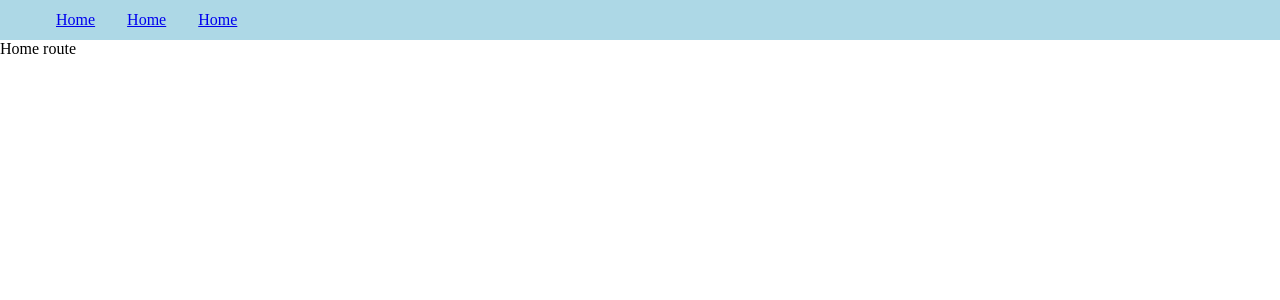
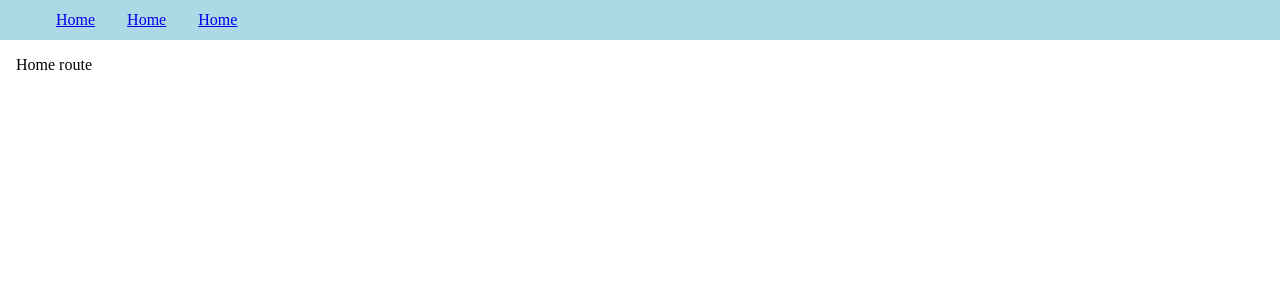
Before and after one commit to PatrickGHub/swing-tracker, a React (Create React App) app: page / in a window 1280 px wide. Shown: the top 300 px of the page. Built offline with nearby package versions, Linux system fonts and the light colour scheme.

Commit message:
Add layout styles

```diff
--- a/src/App.tsx
+++ b/src/App.tsx
@@ -3,9 +3,7 @@ import Routes from './Routes'
 const App = () => {
   return (
     <div className="App">
-      <main>
-        <Routes />
-      </main>
+      <Routes />
     </div>
   );
 }
--- a/src/index.tsx
+++ b/src/index.tsx
@@ -1,7 +1,7 @@
 import React from 'react'
 import ReactDOM from 'react-dom/client'
 import App from './App'
-import './main.scss'
+import './scss/main.scss'
 
 const root = ReactDOM.createRoot(
   document.getElementById('root') as HTMLElement
--- a/src/main.scss
+++ /dev/null
@@ -1,3 +0,0 @@
-body {
-  margin: 0;
-}
--- /dev/null
+++ b/src/scss/main.scss
@@ -0,0 +1,7 @@
+body {
+  margin: 0;
+
+  main {
+    margin: 1em;
+  }
+}
```
